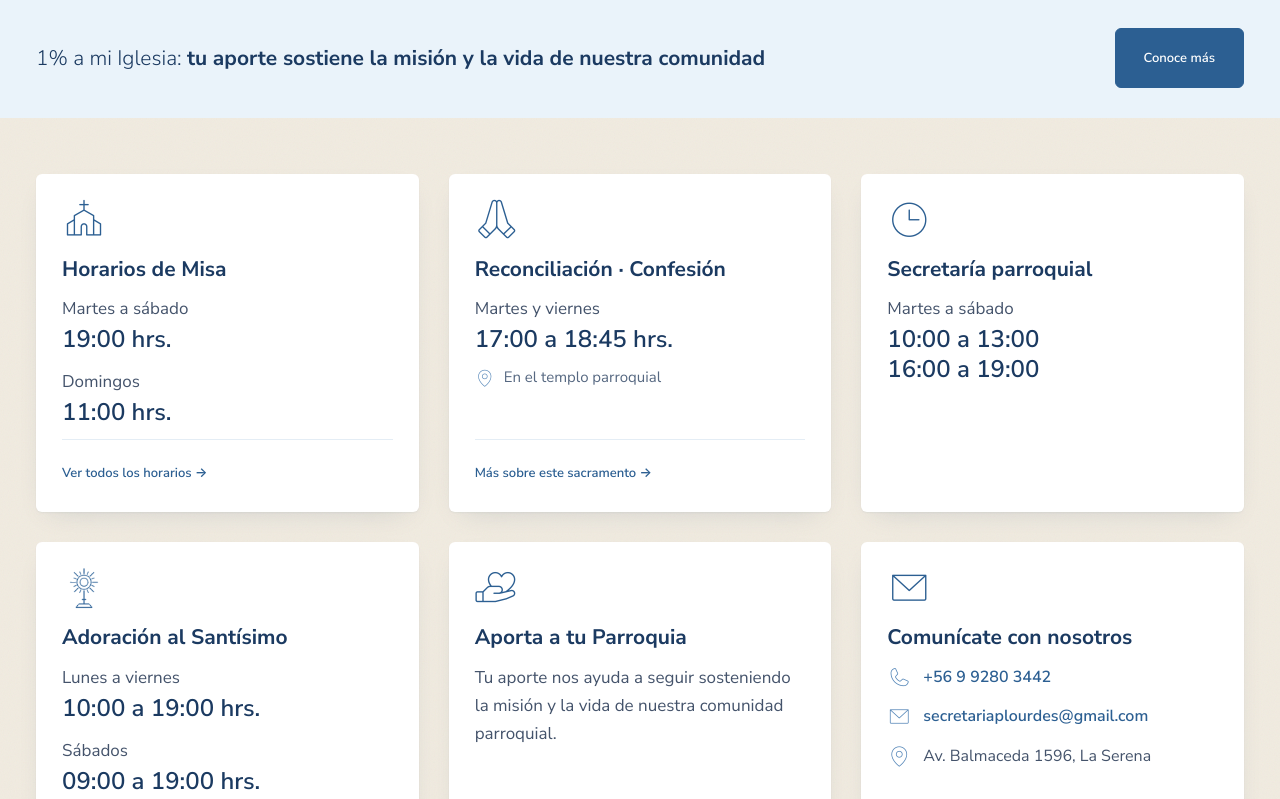
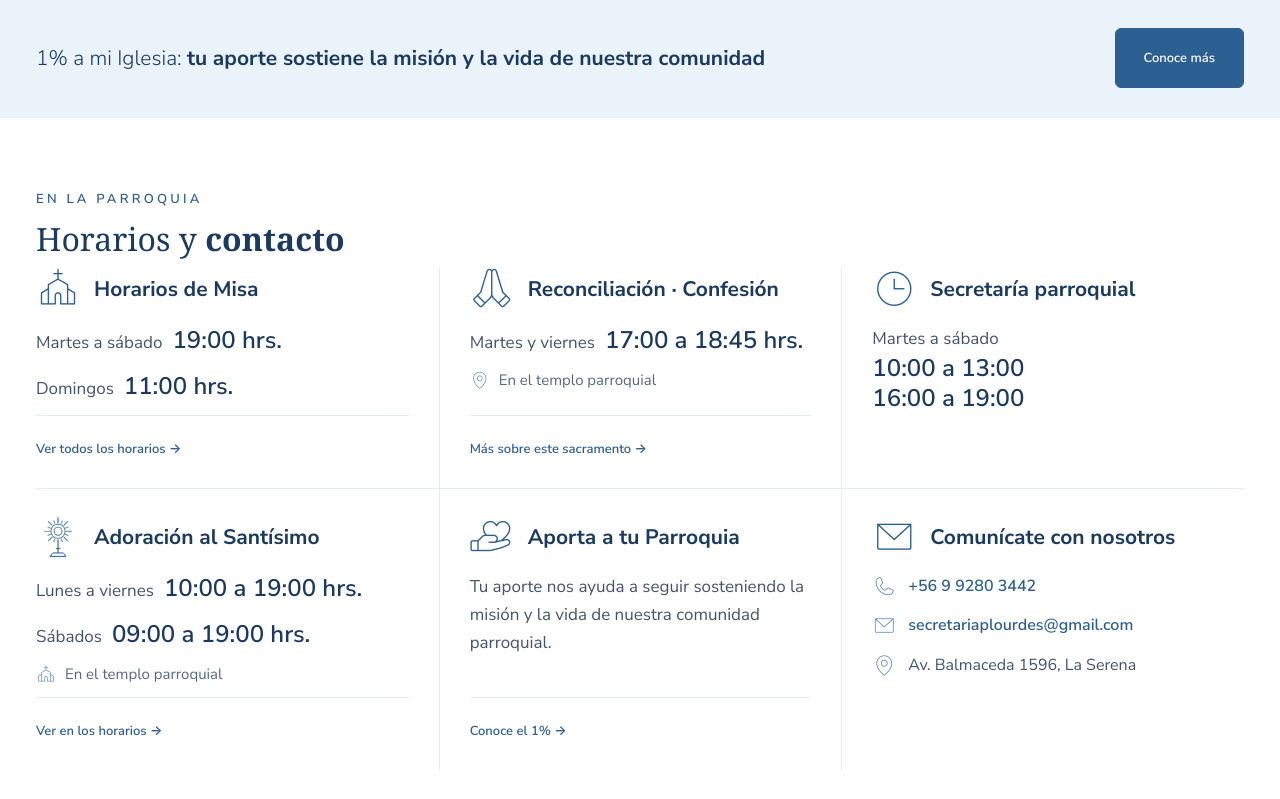
Before and after one commit to jloayzaes/parroquia-lourdes-laserena, a plain HTML site: page sitio/index.html in a window 1280 px wide. Shown: the part 747-1546 px from the top of the page. Drawn offline with nearby package versions, Linux system fonts and the light colour scheme; a web font is replaced by a local one.

Commit message:
La portada recupera el ritmo, y los accesos dejan de ser tarjetas
EL RITMO. Ninguna sección contigua comparte fondo: foto, celeste, blanco,
arena, foto, celeste, arena. Antes la segunda mitad iba entera sobre el arena
y encima Avisos y Dónde celebramos quedaban pegadas, porque
.bloque + .bloque lleva dos clases y le ganaba a cualquier selector de una.
De ahí .bloque--blanco y .bloque--celeste, con 72px de relleno: en una banda
el canto está ahí y a 56 roza el título.

LOS ACCESOS. Se probaron ocho fondos de color bajo esas seis tarjetas y
ninguno convencía. El problema no era el tono: era la única sección de la
portada sin encabezado visible —su h2 estaba en .solo-lectores—, así que
aparecían seis tarjetas sin que nada las anunciara y el color tapaba un hueco
estructural. Con su antetítulo y su título, y la sección en blanco, la caja
de las tarjetas sobra: seis celdas separadas por filetes.

LAS CAJAS. De 338 a 220px sin quitar contenido. El ícono gastaba 46px en un
renglón para él solo y los horarios 118 porque el día iba encima de la hora.
Ahora el ícono va junto al título y el día comparte línea base. La hora sigue
en 24px, que es lo que hace que se lea sin leer. El bloque: 901 -> 722px.

banda-comunidad pasa a transparente: era blanca y se fundía con la banda
blanca nueva, el mismo problema movido de sitio.

Medido: 450 pares de color en las 12 páginas, ninguno bajo el mínimo, el más
justo 4,79:1. Cero desbordes en 12 páginas por 12 anchos. Los filetes
verificados en los tres quiebres. Enlaces, anclas, ids y jerarquía de
encabezados limpios. Consola limpia.

Co-Authored-By: Claude Opus 5 <noreply@anthropic.com>

```diff
--- a/sitio/assets/css/sitio.css
+++ b/sitio/assets/css/sitio.css
@@ -178,6 +178,22 @@ html { scroll-behavior: smooth; }
 .bloque--sup-corto { padding-top: 44px; }
 .bloque + .bloque { padding-top: 0; }
 
+/* Bandas de sección. La portada alternaba arena, blanco y foto en su primera
+   mitad y lo perdía entera en la segunda: Avisos y Dónde celebramos iban las
+   dos sobre el arena y, por la regla de arriba, pegadas sin un píxel de aire.
+   Hoy ninguna banda contigua comparte fondo.
+   Una sección con fondo propio necesita más aire que una transparente: en la
+   transparente el título flota sobre la página; en la banda el canto está ahí
+   y a 56px lo roza. */
+.bloque--blanco { background: var(--blanco); }
+.bloque--celeste { background: var(--celeste-claro); }
+.bloque--blanco.bloque--sup, .bloque--celeste.bloque--sup { padding-top: 72px; }
+.bloque--blanco, .bloque--celeste { padding-bottom: 72px; }
+/* Y el bloque de después recupera su aire: el canto de la banda ya está ahí,
+   así que la regla de arriba deja de tener sentido. Misma especificidad que
+   ella, así que gana por ir después. */
+.bloque--blanco + .bloque, .bloque--celeste + .bloque { padding-top: 56px; }
+
 /* --------------------------------------------------------------------------
    4. Cabecera
    -------------------------------------------------------------------------- */
@@ -570,6 +586,35 @@ img.ficha__foto { width: 100%; height: 100%; object-fit: contain; padding: 12px;
 }
 .acceso:hover, .acceso:focus-within { box-shadow: inset 0 0 0 1px var(--celeste); }
 
+/* Sobre la banda blanca la caja sobra. Eran seis tarjetas blancas flotando
+   sobre el fondo y se probó ponerles un campo de color debajo —ocho tonos de
+   azul, ninguno convencía—; el problema no era el tono. A la sección le
+   faltaba encabezado, que era la única de la portada sin uno, y a las
+   tarjetas les sobraba la caja. Ahora la rejilla sola ordena.
+   Los filetes se recolocan en cada quiebre porque la rejilla pasa de tres
+   columnas a dos y a una: si no, quedan líneas sueltas a mitad de fila. */
+.accesos { gap: 0; }
+.accesos .acceso {
+  background: transparent;
+  box-shadow: none;
+  border-radius: 0;
+  padding: 26px 30px;
+  border-left: 1px solid var(--borde);
+}
+.accesos .acceso:hover, .accesos .acceso:focus-within {
+  box-shadow: none;
+  background: var(--celeste-claro);
+}
+.accesos .acceso:nth-child(3n+1) { border-left: 0; padding-left: 0; }
+.accesos .acceso:nth-child(n+4) { border-top: 1px solid var(--borde); }
+.accesos .acceso:nth-child(-n+3) { padding-top: 0; }
+
+/* El ícono deja de ocupar un renglón para él solo y se pone junto al título:
+   eran 46 de los 338px de alto de la tarjeta. */
+.acceso__cabeza { display: flex; align-items: center; gap: 14px; }
+.acceso__cabeza .badge, .acceso__cabeza .badge--imagen { margin-bottom: 0; }
+.acceso__cabeza .titulo-tarjeta { margin: 0; }
+
 /* El ícono va sin el círculo celeste y más grande. Seis círculos idénticos en
    fila eran lo más mecánico de la portada; dibujado directo sobre el blanco de
    la tarjeta, el ícono acompaña en vez de competir. El círculo se conserva
@@ -593,16 +638,23 @@ img.ficha__foto { width: 100%; height: 100%; object-fit: contain; padding: 12px;
    aún: el salto dejaba «martes a sábado» y «19:00 hrs.» en renglones distintos,
    así que la hora quedaba huérfana. Ahora el día es el rótulo y la hora el
    dato: se lee sin leer. */
+/* Día y hora en la misma línea base, como en las fichas de Capillas: dos
+   renglones por horario eran 118 de los 338px. La hora sigue en 24px, que
+   eso es justo lo que no hay que tocar. */
+.acceso__horario { display: flex; align-items: baseline; gap: 10px; flex-wrap: wrap; }
 .acceso__horario + .acceso__horario { margin-top: 2px; }
 .acceso__dia {
   font: 600 13px/1.4 var(--fuente);
   color: var(--azul-medio);
-  margin-bottom: 1px;
 }
 .acceso p.acceso__hora {
   font: 600 24px/1.25 var(--fuente);
   color: var(--azul);
 }
+/* La Secretaría tiene dos tramos de hora separados por <br>. En línea
+   compartida el segundo cae sangrado bajo el primero, que es correcto pero
+   se lee distinto del resto: con el rótulo arriba vuelve a alinearse. */
+.acceso__horario:has(br) { display: block; }
 /* El lugar acompaña al horario, no compite con él. */
 .acceso p.acceso__lugar {
   display: flex;
@@ -1189,6 +1241,14 @@ div.templo__foto { display: flex; }
   .rejilla--4 { grid-template-columns: 1fr 1fr; }
   .rejilla--3 { grid-template-columns: 1fr 1fr; }
 
+  /* Dos columnas: el filete de la izquierda salta a las impares y el de
+     arriba empieza en la tercera celda. */
+  .accesos .acceso:nth-child(3n+1) { border-left: 1px solid var(--borde); padding-left: 30px; }
+  .accesos .acceso:nth-child(2n+1) { border-left: 0; padding-left: 0; }
+  .accesos .acceso:nth-child(n+3) { border-top: 1px solid var(--borde); }
+  .accesos .acceso:nth-child(-n+2) { border-top: 0; padding-top: 0; }
+  .accesos .acceso:nth-child(3) { padding-top: 26px; }
+
   .avisos-portada { grid-template-columns: 1fr 1fr; }
 
   .pastorales { grid-template-columns: 1fr; gap: 28px; }
@@ -1238,6 +1298,18 @@ div.templo__foto { display: flex; }
 /* --- Hasta 760px: teléfono ------------------------------------------------ */
 @media (max-width: 760px) {
   .rejilla--2, .rejilla--3, .rejilla--4 { grid-template-columns: 1fr; }
+
+  /* Una columna: fuera los filetes verticales, uno horizontal entre cada par. */
+  .accesos .acceso { border-left: 0; padding-left: 0; padding-right: 0; }
+  .accesos .acceso:nth-child(3n+1) { border-left: 0; padding-left: 0; }
+  .accesos .acceso:nth-child(n+2) { border-top: 1px solid var(--borde); padding-top: 26px; }
+  .accesos .acceso:first-child { border-top: 0; padding-top: 0; }
+
+  /* En el teléfono 72px de banda se comen media pantalla: el resto de las
+     secciones usa 52. */
+  .bloque--blanco.bloque--sup, .bloque--celeste.bloque--sup { padding-top: 52px; }
+  .bloque--blanco, .bloque--celeste { padding-bottom: 52px; }
+  .bloque--blanco + .bloque, .bloque--celeste + .bloque { padding-top: 48px; }
   .avisos-portada { grid-template-columns: 1fr; }
   .datos-2, .categoria__grupos, .paso__campos { grid-template-columns: 1fr; }
   .campo--ancho { grid-column: span 1; }
@@ -1433,7 +1505,11 @@ html { scroll-behavior: smooth; scroll-padding-top: 96px; }
    gasta, y además aquí el motivo es la gente, que es justo lo que no conviene
    tapar. Es la única fotografía del sitio que se ve entera.
    -------------------------------------------------------------------------- */
-.banda-comunidad { display: grid; grid-template-columns: 1fr 1fr; align-items: stretch; background: var(--blanco); }
+/* Transparente y no blanca: los accesos pasaron a banda blanca y las dos
+   quedaban pegadas, que es justo el problema que veníamos a arreglar. Sobre
+   el arena la fotografía marca el canto y el texto sigue pasando AA
+   —antetítulo 5,6 · título 9,7 · cuerpo 6,57—. */
+.banda-comunidad { display: grid; grid-template-columns: 1fr 1fr; align-items: stretch; background: transparent; }
 .banda-comunidad__foto { width: 100%; height: 100%; min-height: 440px; object-fit: cover; display: block; }
 .banda-comunidad__texto { display: flex; flex-direction: column; align-items: flex-start;
   justify-content: center; gap: 18px; padding: 64px clamp(32px, 5vw, 80px); }
--- a/sitio/index.html
+++ b/sitio/index.html
@@ -23,7 +23,7 @@
 <link rel="preconnect" href="https://fonts.gstatic.com" crossorigin>
 <link rel="stylesheet" href="https://fonts.googleapis.com/css2?family=Nunito+Sans:ital,opsz,wght@0,6..12,300;0,6..12,400;0,6..12,600;0,6..12,700;1,6..12,300&family=Petrona:ital,wght@0,400;0,500;0,600;1,400&display=swap">
 <link rel="stylesheet" href="https://cdn.jsdelivr.net/npm/@phosphor-icons/web@2.1.1/src/thin/style.css">
-<link rel="stylesheet" href="assets/css/sitio.css?v=dea29cc5">
+<link rel="stylesheet" href="assets/css/sitio.css?v=eb46a7e0">
 </head>
 <body>
 <a class="salto-contenido" href="#contenido">Ir al contenido</a>
@@ -173,12 +173,12 @@
     </section>
 
     <!-- Accesos prioritarios -->
-    <section class="bloque bloque--sup">
-      <h2 class="solo-lectores">Información principal</h2>
-      <div class="rejilla rejilla--3" style="gap:30px">
+    <section class="bloque bloque--sup bloque--blanco">
+      <p class="antetitulo" style="margin-bottom:12px">En la parroquia</p>
+      <h2 class="titulo-medio mb-8">Horarios y <strong>contacto</strong></h2>
+      <div class="rejilla rejilla--3 accesos">
         <div class="acceso">
-          <div class="badge" style="--tam:64px"><i class="ph-thin ph-church" aria-hidden="true"></i></div>
-          <h3 class="titulo-tarjeta titulo-tarjeta--grande">Horarios de Misa</h3>
+          <div class="acceso__cabeza"><div class="badge" style="--tam:64px"><i class="ph-thin ph-church" aria-hidden="true"></i></div><h3 class="titulo-tarjeta titulo-tarjeta--grande">Horarios de Misa</h3></div>
           <div class="acceso__horario">
             <p class="acceso__dia">Martes a sábado</p>
             <p class="acceso__hora">19:00 hrs.</p>
@@ -190,8 +190,7 @@
           <p class="acceso__pie"><a class="acceso__enlace" href="horarios.html">Ver todos los horarios <span aria-hidden="true">&rarr;</span></a></p>
         </div>
         <div class="acceso">
-          <div class="badge" style="--tam:64px"><i class="ph-thin ph-hands-praying" aria-hidden="true"></i></div>
-          <h3 class="titulo-tarjeta titulo-tarjeta--grande">Reconciliación · Confesión</h3>
+          <div class="acceso__cabeza"><div class="badge" style="--tam:64px"><i class="ph-thin ph-hands-praying" aria-hidden="true"></i></div><h3 class="titulo-tarjeta titulo-tarjeta--grande">Reconciliación · Confesión</h3></div>
           <div class="acceso__horario">
             <p class="acceso__dia">Martes y viernes</p>
             <p class="acceso__hora">17:00 a 18:45 hrs.</p>
@@ -200,16 +199,14 @@
           <p class="acceso__pie"><a class="acceso__enlace" href="sacramentos.html#sac-confesion">Más sobre este sacramento <span aria-hidden="true">&rarr;</span></a></p>
         </div>
         <div class="acceso">
-          <div class="badge" style="--tam:64px"><i class="ph-thin ph-clock" aria-hidden="true"></i></div>
-          <h3 class="titulo-tarjeta titulo-tarjeta--grande">Secretaría parroquial</h3>
+          <div class="acceso__cabeza"><div class="badge" style="--tam:64px"><i class="ph-thin ph-clock" aria-hidden="true"></i></div><h3 class="titulo-tarjeta titulo-tarjeta--grande">Secretaría parroquial</h3></div>
           <div class="acceso__horario">
             <p class="acceso__dia">Martes a sábado</p>
             <p class="acceso__hora">10:00 a 13:00<br>16:00 a 19:00</p>
           </div>
         </div>
         <div class="acceso">
-          <img class="badge--imagen" style="--tam:44px" src="assets/img/icono-adoracion-linea.png" alt="" width="256" height="256">
-          <h3 class="titulo-tarjeta titulo-tarjeta--grande">Adoración al Santísimo</h3>
+          <div class="acceso__cabeza"><img class="badge--imagen" style="--tam:44px" src="assets/img/icono-adoracion-linea.png" alt="" width="256" height="256"><h3 class="titulo-tarjeta titulo-tarjeta--grande">Adoración al Santísimo</h3></div>
           <div class="acceso__horario">
             <p class="acceso__dia">Lunes a viernes</p>
             <p class="acceso__hora">10:00 a 19:00 hrs.</p>
@@ -222,14 +219,12 @@
           <p class="acceso__pie"><a class="acceso__enlace" href="horarios.html">Ver en los horarios <span aria-hidden="true">&rarr;</span></a></p>
         </div>
         <div class="acceso">
-          <div class="badge" style="--tam:64px"><i class="ph-thin ph-hand-heart" aria-hidden="true"></i></div>
-          <h3 class="titulo-tarjeta titulo-tarjeta--grande">Aporta a tu Parroquia</h3>
+          <div class="acceso__cabeza"><div class="badge" style="--tam:64px"><i class="ph-thin ph-hand-heart" aria-hidden="true"></i></div><h3 class="titulo-tarjeta titulo-tarjeta--grande">Aporta a tu Parroquia</h3></div>
           <p>Tu aporte nos ayuda a seguir sosteniendo la misión y la vida de nuestra comunidad parroquial.</p>
           <p class="acceso__pie"><a class="acceso__enlace" href="uno-por-ciento.html">Conoce el 1% <span aria-hidden="true">&rarr;</span></a></p>
         </div>
         <div class="acceso">
-          <div class="badge" style="--tam:64px"><i class="ph-thin ph-envelope-simple" aria-hidden="true"></i></div>
-          <h3 class="titulo-tarjeta titulo-tarjeta--grande">Comunícate con nosotros</h3>
+          <div class="acceso__cabeza"><div class="badge" style="--tam:64px"><i class="ph-thin ph-envelope-simple" aria-hidden="true"></i></div><h3 class="titulo-tarjeta titulo-tarjeta--grande">Comunícate con nosotros</h3></div>
           <ul class="datos-icono">
             <li><i class="ph-thin ph-phone" aria-hidden="true"></i><span><a href="tel:+56992803442">+56 9 9280 3442</a></span></li>
             <li><i class="ph-thin ph-envelope-simple" aria-hidden="true"></i><span><a href="mailto:secretariaplourdes@gmail.com">secretariaplourdes@<wbr>gmail.com</a></span></li>
@@ -262,7 +257,7 @@
     </section>
 
     <!-- Avisos (los más recientes; la lista completa está en avisos.html) -->
-    <section class="bloque bloque--sup centrado">
+    <section class="bloque bloque--sup bloque--celeste centrado">
       <p class="antetitulo">Vida parroquial</p>
       <h2 class="titulo-grande mb-8">Avisos de la <strong>parroquia</strong></h2>
       <p class="bajada" style="margin:0 auto 38px;font-size:18px;color:var(--texto-3)">Cambios de horario, celebraciones especiales e inscripciones.</p>
```
Also changed, not shown: sitio/avisos.html (+1 -1 lines), sitio/capillas.html (+1 -1 lines), sitio/certificados.html (+1 -1 lines), sitio/historia.html (+1 -1 lines), sitio/horarios.html (+1 -1 lines), sitio/pastorales.html (+1 -1 lines), sitio/patrona.html (+1 -1 lines), sitio/sacerdotes.html (+1 -1 lines), sitio/sacramentos.html (+1 -1 lines), sitio/servicios.html (+1 -1 lines), sitio/uno-por-ciento.html (+1 -1 lines), 1 other file.
